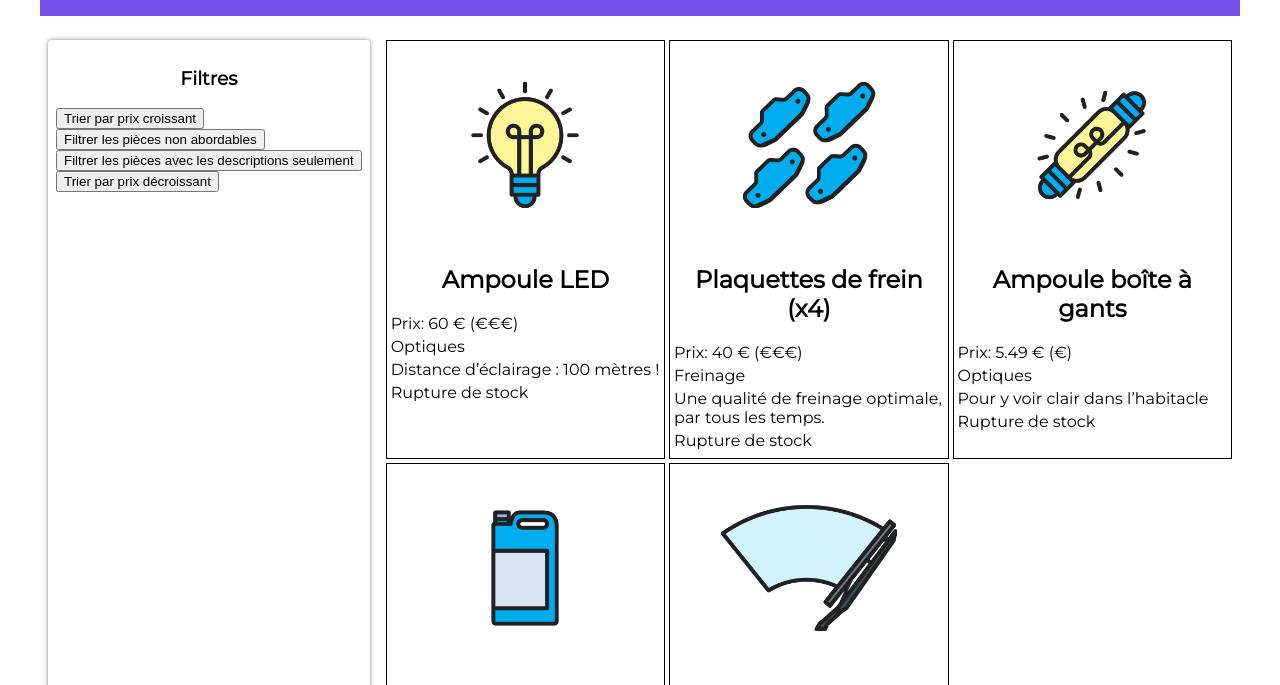
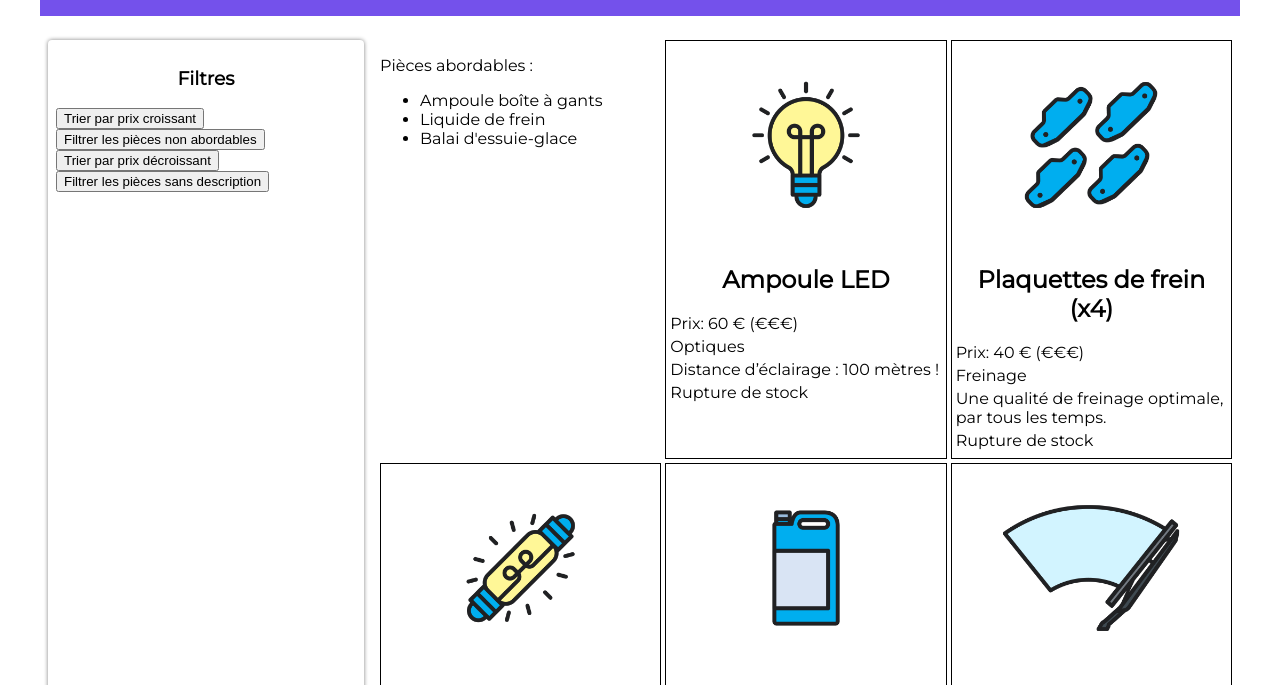
Before and after one commit to mehdi660/Cours-JS, a website: page index.html in a window 1280 px wide. Shown: the part 98-783 px from the top of the page. Drawn offline with Linux system fonts and the light colour scheme.

Commit message:
ajout de la liste des piéces abordables

```diff
--- a/index.html
+++ b/index.html
@@ -21,13 +21,17 @@
 			<br>
 			<button class="btn-filtrer">Filtrer les pièces non abordables</button>
 			<br>
-			<button class="btn-description">Filtrer les pièces avec les descriptions seulement</button>
+			<button class="btn-trier-decroissant">Trier par prix décroissant</button>
 			<br>
-			<button class="btn-trier-decroissant">Trier par prix décroissant</button>
+			<button class="btn-description">Filtrer les pièces sans description</button>
 		</section>
 
 		<!-- Fiches produits -->
 		<section class="fiches">
+			<!-- Code ajouté -->
+			<div class="abordables">
+				<p>Pièces abordables :</p>
+			</div>
 		</section>
 	</main>
 </body>
--- a/pieces.js
+++ b/pieces.js
@@ -71,10 +71,22 @@ btnDescription.addEventListener("click", function () {
     console.log(piecesFiltrees);
 })
 
-const noms = pieces.map(piece => piece.prix);
+const noms = pieces.map(piece => piece.nom);
 for (let i = pieces.length - 1; i >= 0; i--) {
     if (pieces[i].prix > 35) {
         noms.splice(i, 1)
     }
 }
 console.log(noms)
+
+//Création de la liste
+const abordablesElements = document.createElement('ul');
+//Ajout de chaque nom à la liste
+for (let i = 0; i < noms.length; i++) {
+    const nomElement = document.createElement('li');
+    nomElement.innerText = noms[i];
+    abordablesElements.appendChild(nomElement)
+}
+// Ajout de l'en-tête puis de la liste au bloc résultats filtres
+document.querySelector('.abordables')
+    .appendChild(abordablesElements)
```
